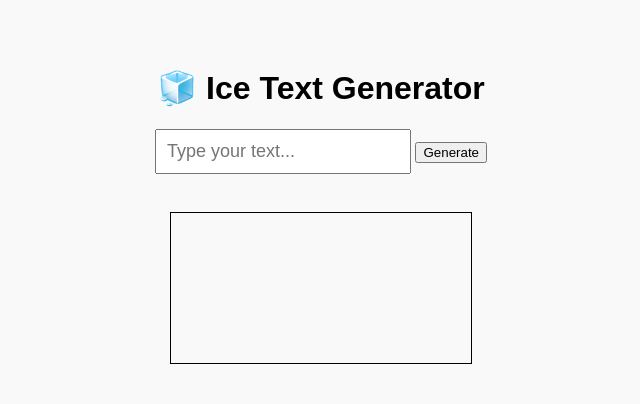
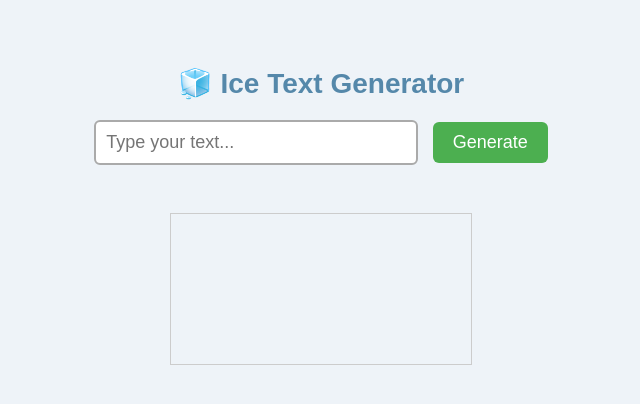
Before and after one commit to NOTREALEPIC/bomb-squad-font-text-creator, a plain HTML site: page index.html in a window 1280 px wide. Shown: the whole page, without its empty margins (319-959 px from the left). Drawn offline with Linux system fonts and the light colour scheme.

Commit message:
Update style.css

```diff
--- a/style.css
+++ b/style.css
@@ -1,26 +1,47 @@
 body {
+  font-family: sans-serif;
+  background: #eef3f8;
   text-align: center;
-  font-family: Arial, sans-serif;
-  background: #f9f9f9;
   padding: 40px;
+}
+
+h1 {
+  color: #5588aa;
+  font-size: 28px;
+  margin-bottom: 20px;
 }
 
 input {
   padding: 10px;
   font-size: 18px;
+  width: 300px;
+  border: 2px solid #aaa;
+  border-radius: 6px;
+}
+
+button {
+  padding: 10px 20px;
+  margin-left: 10px;
+  font-size: 18px;
+  background: #4CAF50;
+  color: white;
+  border: none;
+  border-radius: 6px;
+  cursor: pointer;
 }
 
 canvas {
-  margin-top: 20px;
-  border: 1px solid #000;
+  margin-top: 30px;
+  border: 1px solid #ccc;
 }
 
-a#downloadLink {
+#downloadLink {
   display: none;
-  margin-top: 10px;
-  background-color: green;
+  margin-top: 20px;
+  background: #2196F3;
   color: white;
   padding: 10px 20px;
   text-decoration: none;
   border-radius: 6px;
+  font-weight: bold;
 }
```
